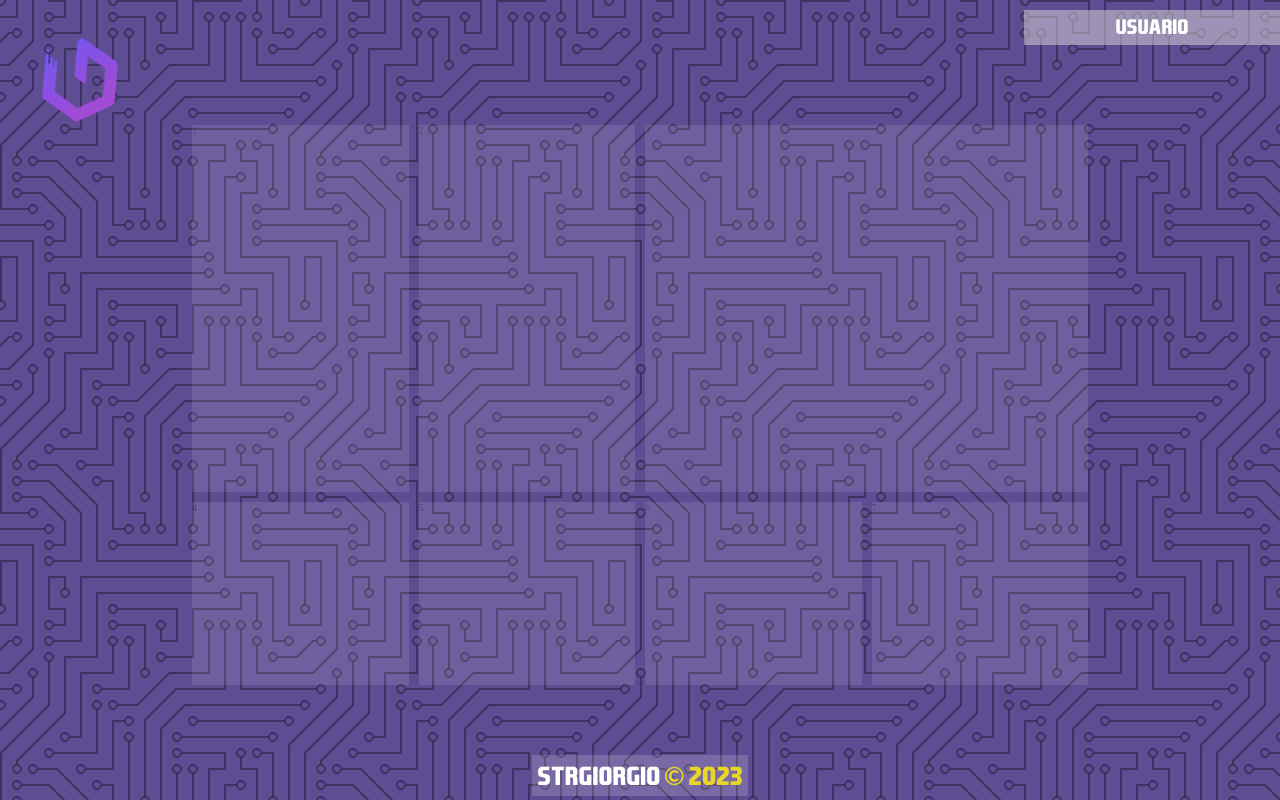
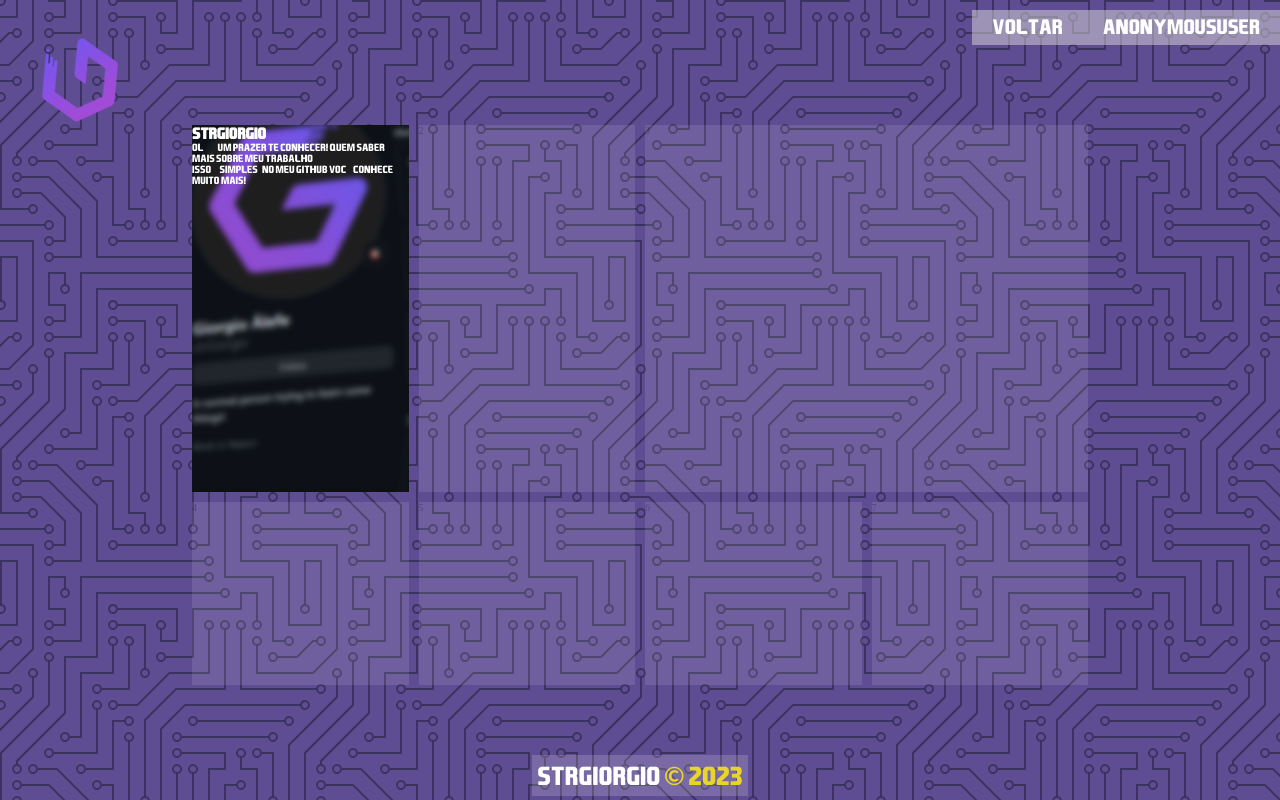
Before and after one commit to strGiorgio/personalPort, a Django app: page /strgiorgio in a window 1280 px wide. Run offline with Django 4.2, Linux system fonts and the light colour scheme; some web fonts are replaced.

Commit message:
Change header and add first item in menu

```diff
--- a/core/static/css/sections/section-main.css
+++ b/core/static/css/sections/section-main.css
@@ -13,20 +13,23 @@
     padding-top: 10px;
 }
 
-.section-main .main-header div {
+.section-main .main-header nav {
     background-color: rgba(218, 217, 217, 0.5);
-    width: 20%;
+    min-width: 20%;
     height: 70%;
     display: flex;
-    justify-content: center;
+    justify-content: space-around;
     align-items: center;
 }
 
-.section-main .main-header div a:hover {
+.section-main .main-header .nav-items {
     padding: 5px 20px;
-    background-color: #c4c4c4;
+}
+
+.section-main .main-header .nav-items:hover {
+    background-color: #ffffff91;
     border-radius: 5px;
-
+    color: var(--color-yellow-3);
 }
 
 .wrapper-menu {
@@ -66,6 +69,17 @@
     cursor: pointer;
 }
 
+.item-1 {
+    opacity: 100%;
+    background-image: url('../../imgs/background-item1.png');
+    background-size: cover;
+
+    display: flex;
+    flex-direction: column;
+    color: #fff;
+
+}
+
 .item-3 {
     grid-column-start: 3;
     grid-column-end: 5;
--- a/core/templates/index.html
+++ b/core/templates/index.html
@@ -21,6 +21,7 @@
     <link rel="stylesheet" href="{% static 'css/components/main-footer.css'%}">
     <link rel="stylesheet" href="{% static 'css/components/main-header.css'%}">
     <link rel="stylesheet" href="{% static 'css/sections/section-main.css' %}">
+    <link rel="stylesheet" href="{% static 'css/components/about-me.css' %}">
 
 </head>
 <body>
--- a/core/templates/main.html
+++ b/core/templates/main.html
@@ -1,16 +1,28 @@
 {% load static %}
 <section class="section-primary section-main background-primary">
+
     <header class="main-header">
-        <div>
-            <a class="text-font text-user" href="">USUARIO</a>
-        </div>
+
+        <nav>
+            <a class="text-font text-user nav-items" href="">VOLTAR</a>
+
+            <a class="text-font text-user nav-items" href="">{{ user }}</a>
+        </nav>
+
     </header>
 
     <div class="wrapper-menu">
 
         <div class="container-menu">
 
-            <div class="grid-item item-1">1</div>
+            <div class="grid-item item-1">
+                <h2 class="text-font">strGiorgio</h2>
+                <p class="text-font">Olá é um prazer te conhecer! Quem saber mais sobre meu trabalho?</p>
+
+                <p class="text-font">Isso é simples, no meu github
+                você conhece muito mais!
+                </p>
+            </div>
             <div class="grid-item item-2">2</div>
             <div class="grid-item item-3">3</div>
             <div class="grid-item item-4">4</div>
```
